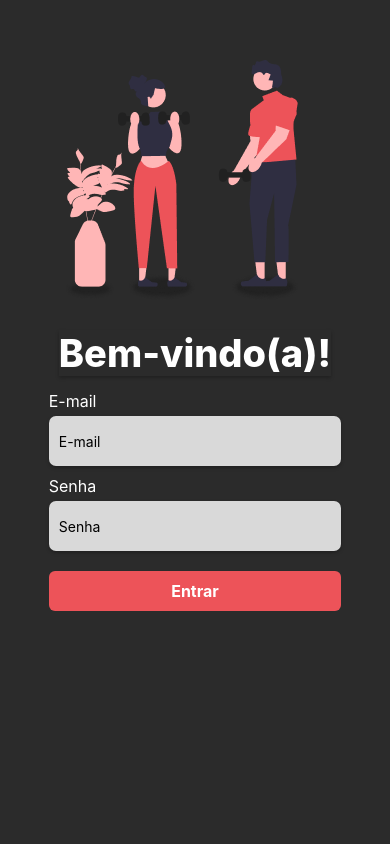
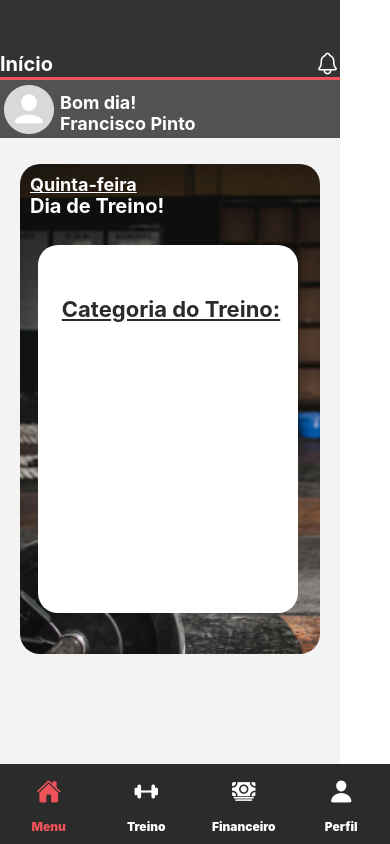
Before and after one commit to filipenevesz/ltd_academia, a React Native app: screen / in a window 390 px wide. Built offline with nearby package versions, Linux system fonts and the light colour scheme.

Commit message:
Adicionando navagacao de aluno

```diff
--- a/App.js
+++ b/App.js
@@ -6,12 +6,9 @@ import { useState } from "react";
 import { Ionicons } from "@expo/vector-icons";
 import { View, StatusBar, StyleSheet } from "react-native";
 
-// pages
-import Financial from "./src/screens/(auth)/(aluno)/financial";
-import Profile from "./src/screens/(auth)/(aluno)/profile";
-import Training from "./src/screens/(auth)/(aluno)/workout";
-import Login from "./src/screens/(public)/login";
-import HomeStack from "./src/navigation/stack-navigation";
+import AuthNavigation from "./src/navigation/AuthNavigation";
+import AlunoNavigation from "./src/navigation/AlunoNavigation";
+
 
 const Tab = createBottomTabNavigator();
 
@@ -24,7 +21,7 @@ const MyTheme = {
 };
 
 export default function App() {
-  const [isSignedIn, setisSignedIn] = useState(false);
+  const [isSignedIn, setisSignedIn] = useState(true);
   // Tipo do Ususario : [0 = aluno; 1 = treinador; 2 = admin]
   const [isUserType, setisUserType] = useState(0)
 
@@ -57,69 +54,12 @@ export default function App() {
   };
 
   return (
-
     <View style={styles.appContainer}>
       <NavigationContainer theme={MyTheme} >
-
-        <StatusBar
-          animated={true}
-          translucent
-          backgroundColor="transparent"
-          barStyle="light-content"
-        />
-
-        {!isSignedIn ? (
-          <Login login={() => setisSignedIn(true)} />
-        ) : (
-
-          <Tab.Navigator screenOptions={screenOptions}  >
-            <Tab.Screen
-              name="Menu"
-              component={HomeStack}
-              options={{
-                headerShown: false,
-                tabBarIcon: ({ color, size }) => (
-                  <Ionicons name="home" color={color} size={size} />
-                ),
-              }}
-            />
-            <Tab.Screen
-              name="Treino"
-              component={Training}
-              options={{
-                headerShown: false,
-                tabBarIcon: ({ color, size }) => (
-                  <Ionicons name="barbell" color={color} size={size} />
-                ),
-              }}
-            />
-            <Tab.Screen
-              name="Financeiro"
-              component={Financial}
-              options={{
-                headerShown: false,
-                tabBarIcon: ({ color, size }) => (
-                  <Ionicons name="cash" color={color} size={size} />
-                ),
-              }}
-            />
-            <Tab.Screen
-              name="Perfil"
-              component={Profile}
-              options={{
-                headerShown: false,
-                tabBarIcon: ({ color, size }) => (
-                  <Ionicons name="person" color={color} size={size} />
-                ),
-              }}
-            />
-
-          </Tab.Navigator>
-        )
-
-        }
-
-
+        {!isSignedIn ?
+        (<AuthNavigation onLogin={() => setisSignedIn(true)} />) :
+        (<AlunoNavigation isUserType={isUserType} />)
+      }
       </NavigationContainer>
     </View>
   );
--- a/src/components/button/styles.js
+++ b/src/components/button/styles.js
@@ -11,7 +11,7 @@ const styles = StyleSheet.create(
             justifyContent: "center",
             backgroundColor: colors.primary,
             gap: 7,
-            padding: 10,
+            padding: 15,
             borderRadius: 6,
             marginTop: 10,
         },
@@ -22,7 +22,7 @@ const styles = StyleSheet.create(
         title: {
             textAlign: "center",
             fontWeight: 'bold',
-            fontSize: 16,
+            fontSize: 20,
             color: '#fff'
         }
 
--- /dev/null
+++ b/src/navigation/AlunoNavigation.js
@@ -0,0 +1,79 @@
+import React from "react";
+import { createBottomTabNavigator } from "@react-navigation/bottom-tabs";
+import { Ionicons } from "@expo/vector-icons";
+import Financial from "../screens/(auth)/(aluno)/financial";
+import Profile from "../screens/(auth)/(aluno)/profile";
+import Training from "../screens/(auth)/(aluno)/workout";
+import Home from "../screens/(auth)/(aluno)/home";
+import color from "../styles/colors"
+import HomeScreen from "../screens/(auth)/(aluno)/home";
+
+const Tab = createBottomTabNavigator();
+
+export default function AlunoNavigation() {
+    return (
+        <Tab.Navigator
+            screenOptions={{
+                tabBarStyle: {
+                    position: "absolute",
+                    backgroundColor: "#2B2B2B",
+                    height: 80,
+                    width: "100%",
+                    paddingBottom: 10,
+                    borderTopWidth: 0,  // Remove a borda superior da navbar
+                    elevation: 0, // Remove sombras em Android
+                    shadowOpacity: 0, // Remove sombras no iOS
+                },
+                tabBarLabelStyle: {
+                    fontWeight: "900",
+                    fontSize: 12,
+                    tabBarActiveTintColor: "#ED5359",
+                    tabBarInactiveTintColor: "#FFFFFF",
+                },
+                tabBarActiveTintColor: "#ED5359",
+                tabBarInactiveTintColor: "#FFFFFF",
+            }}
+        >
+            <Tab.Screen
+                name="Menu"
+                component={HomeScreen}
+                options={{
+                    headerShown: false,
+                    tabBarIcon: ({ color, size }) => (
+                        <Ionicons name="home" color={color} size={size} />
+                    ),
+                }}
+            />
+            <Tab.Screen
+                name="Treino"
+                component={Training}
+                options={{
+                    headerShown: false,
+                    tabBarIcon: ({ color, size }) => (
+                        <Ionicons name="barbell" color={color} size={size} />
+                    ),
+                }}
+            />
+            <Tab.Screen
+                name="Financeiro"
+                component={Financial}
+                options={{
+                    headerShown: false,
+                    tabBarIcon: ({ color, size }) => (
+                        <Ionicons name="cash" color={color} size={size} />
+                    ),
+                }}
+            />
+            <Tab.Screen
+                name="Perfil"
+                component={Profile}
+                options={{
+                    headerShown: false,
+                    tabBarIcon: ({ color, size }) => (
+                        <Ionicons name="person" color={color} size={size} />
+                    ),
+                }}
+            />
+        </Tab.Navigator>
+    )
+}
--- /dev/null
+++ b/src/navigation/AuthNavigation.js
@@ -0,0 +1,16 @@
+import React from "react";
+import { createStackNavigator } from "@react-navigation/stack";
+import { Login } from "../screens/(public)/login";
+
+
+const Stack = createStackNavigator();
+
+export default function AuthNavigation({onLogin}){
+    return (
+        <Stack.Navigator>
+            <Stack.Screen name="Login" options={{headerShown: false}}>
+                {(props) => <Login {...props} login={onLogin}/>}
+            </Stack.Screen>
+        </Stack.Navigator>
+    );
+}
--- a/src/navigation/stack-navigation.js
+++ /dev/null
@@ -1,25 +0,0 @@
-import React from "react";
-import { createStackNavigator } from "@react-navigation/stack";
-import HomeScreen from "../screens/(auth)/(aluno)/home";
-import Notifications from "../screens/(auth)/(aluno)/notification";
-
-const Stack = createStackNavigator();
-
-function HomeStack() {
-    return (
-      <Stack.Navigator>
-        <Stack.Screen
-          name="Home"
-          component={HomeScreen}
-          options={{ headerShown: false }}
-        />
-        <Stack.Screen
-            name="Notifications"
-            component={Notifications}
-            options={{ headerShown: false }}
-        />
-      </Stack.Navigator>
-    );
-  }
-
-export default HomeStack;
--- a/src/screens/(auth)/(aluno)/workout/styles.js
+++ b/src/screens/(auth)/(aluno)/workout/styles.js
@@ -5,6 +5,7 @@ const styles = StyleSheet.create({
     container: {
       flex: 1,
       backgroundColor: colors.background,
+      marginBottom:80,
     },
     calender:{
       margin:10,
--- a/src/styles/colors.js
+++ b/src/styles/colors.js
@@ -7,4 +7,5 @@ export const colors = {
     danger: "#dc3545",
     primary: "#ED5359", // Cor dos botões
     muted: "#6c757d",
+    backgroundTab: "#2B2B2B",
   };
```
Also changed, not shown: src/components/card_mensalidade/index.js (added, +11 -0 lines).
